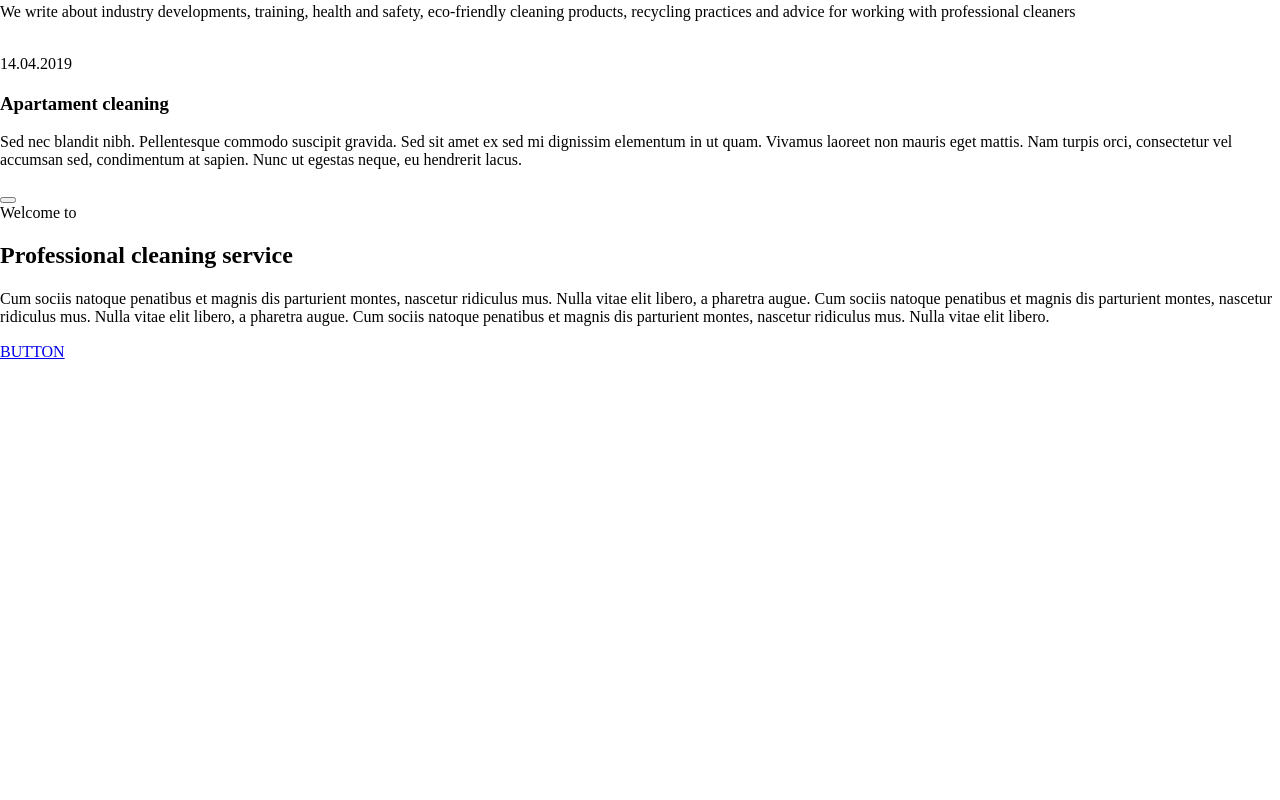
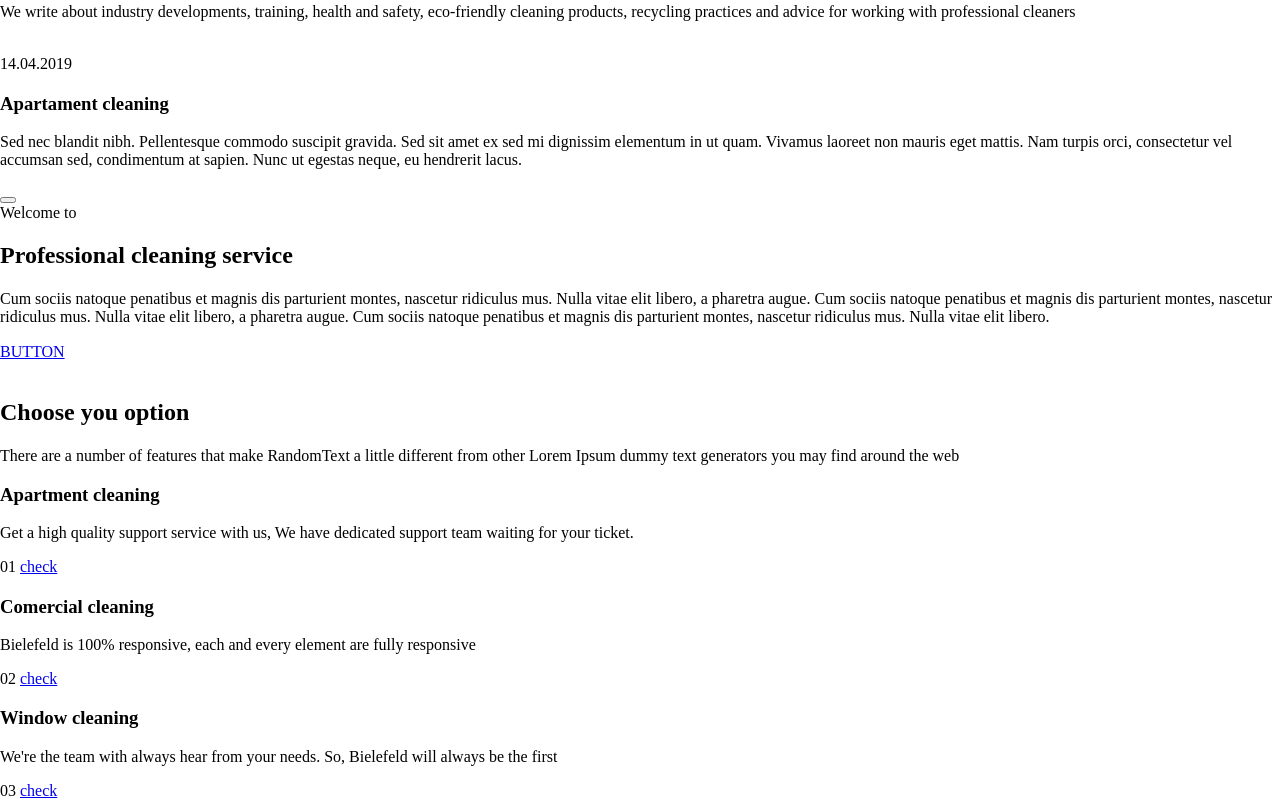
Before and after one commit to mariuszderda/cleaning-web, a website: page src/content/index.html in a window 1280 px wide. Shown: the part 1700-2500 px from the top of the page. Before the commit the page ends 2079 px from the top, so only its background shows below. Drawn offline with nearby package versions, Linux system fonts and the light colour scheme; files that its build step writes are made by us from their sources.

Commit message:
feat: add option content

```diff
--- a/src/content/index.html
+++ b/src/content/index.html
@@ -183,13 +183,42 @@
       <a class="service-description__link" href="#">BUTTON</a>
     </header>
     <div class="service-description__photo-box">
-      <img src="" alt="" class="service-description__image">
-      <img src="" alt="" class="service-description__image">
-      <img src="" alt="" class="service-description__image">
-      <img src="" alt="" class="service-description__image">
+      <img alt="" class="service-description__image" src="">
+      <img alt="" class="service-description__image" src="">
+      <img alt="" class="service-description__image" src="">
+      <img alt="" class="service-description__image" src="">
     </div>
   </section>
-
+  <!-- section option-->
+  <section class="option">
+    <header class="option__header">
+      <h2 class="option__title">Choose you option</h2>
+      <p class="option__paragraph">There are a number of features that make RandomText a little different from other
+        Lorem Ipsum dummy text generators you may find around the web</p>
+    </header>
+    <div class="option__wrapper">
+      <section class="option__container">
+        <h3 class="option__subtitle">Apartment cleaning</h3>
+        <p class="option__description">Get a high quality support service with us, We have dedicated support team
+          waiting for your ticket.</p>
+        <span class="option__number">01</span>
+        <a href="#" class="option__link">check</a>
+      </section>
+      <section class="option__container">
+        <h3 class="option__su     btitle">Comercial cleaning</h3>
+        <p class="option__description">Bielefeld is 100% responsive, each and every element are fully responsive</p>
+        <span class="option__number">02</span>
+        <a href="#" class="option__link">check</a>
+      </section>
+      <section class="option__container">
+        <h3 class="option__subtitle">Window cleaning</h3>
+        <p class="option__description">We're the team with always hear from your needs. So, Bielefeld will always be the
+          first</p>
+        <span class="option__number">03</span>
+        <a href="#" class="option__link">check</a>
+      </section>
+    </div>
+  </section>
 </main>
 
 
```
